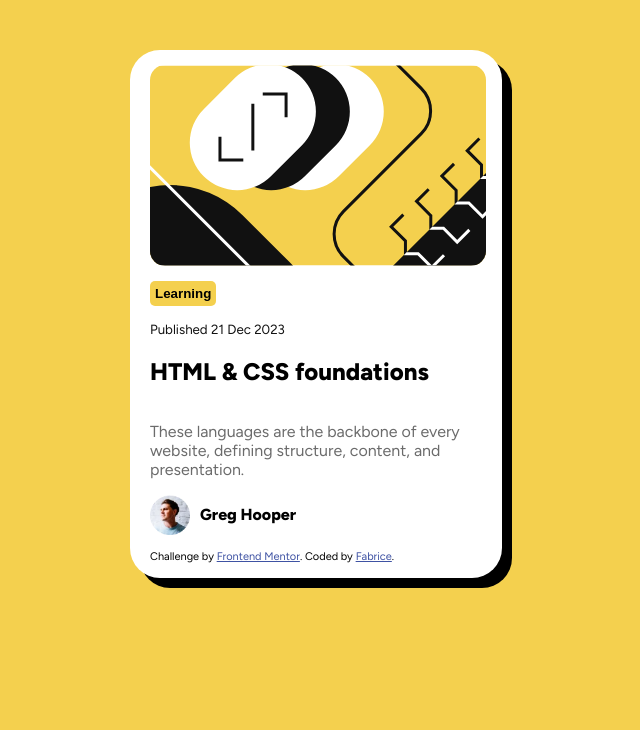
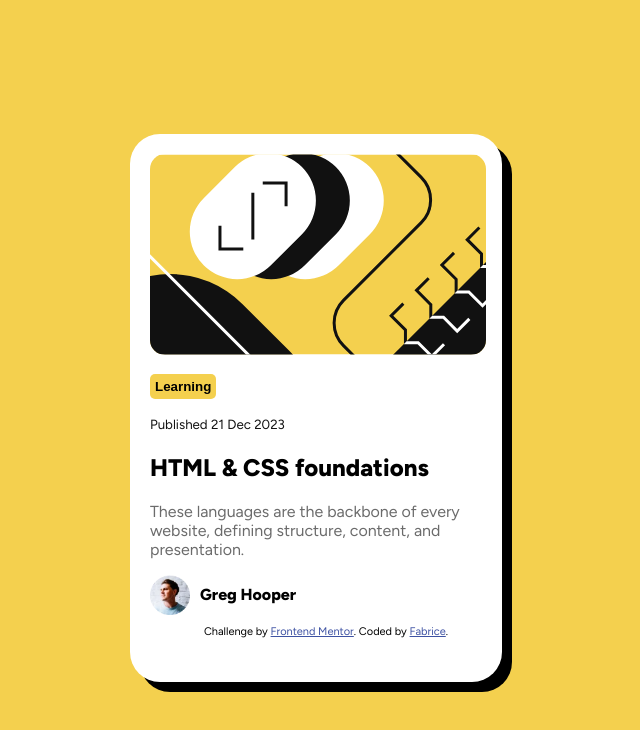
Before and after one commit to Fabrice000/blog-preview-card, a plain HTML site: page index.html in a window 1280 px wide. Shown: the whole page, without its empty margins (332-972 px from the left). Drawn offline with Linux system fonts and the light colour scheme.

Commit message:
third commit

```diff
--- a/index.html
+++ b/index.html
@@ -32,16 +32,15 @@
   font-family: "Figtree", sans-serif;
   font-optical-sizing: auto;
   font-style: normal;
+      display: flex;
+      align-items: flex-start;
+      justify-content: center;
     }
     main{
-      display: flex;
-      flex-direction: column;
-      align-items: flex-start;
-      justify-content: center;
       width: 22rem;
       height: 33rem;
-      margin: 50px auto;
-      padding: 0 0 0 20px;
+      margin: auto;
+      padding: 20px 0 0 20px;
       box-shadow: 10px 10px black;
       border-radius: 30px;
       background-color: var(--white);
@@ -56,6 +55,7 @@
       padding: 5px;
       font-weight: 800;
       border: none;
+      display: block;
     }
 
     small{
@@ -74,7 +74,7 @@
     .avatar-div{
       display: flex;
       align-items: center;
-      margin-bottom: 15px;
+      margin-bottom: 10px;
     }
     .avatar{
       width: 40px;
```
